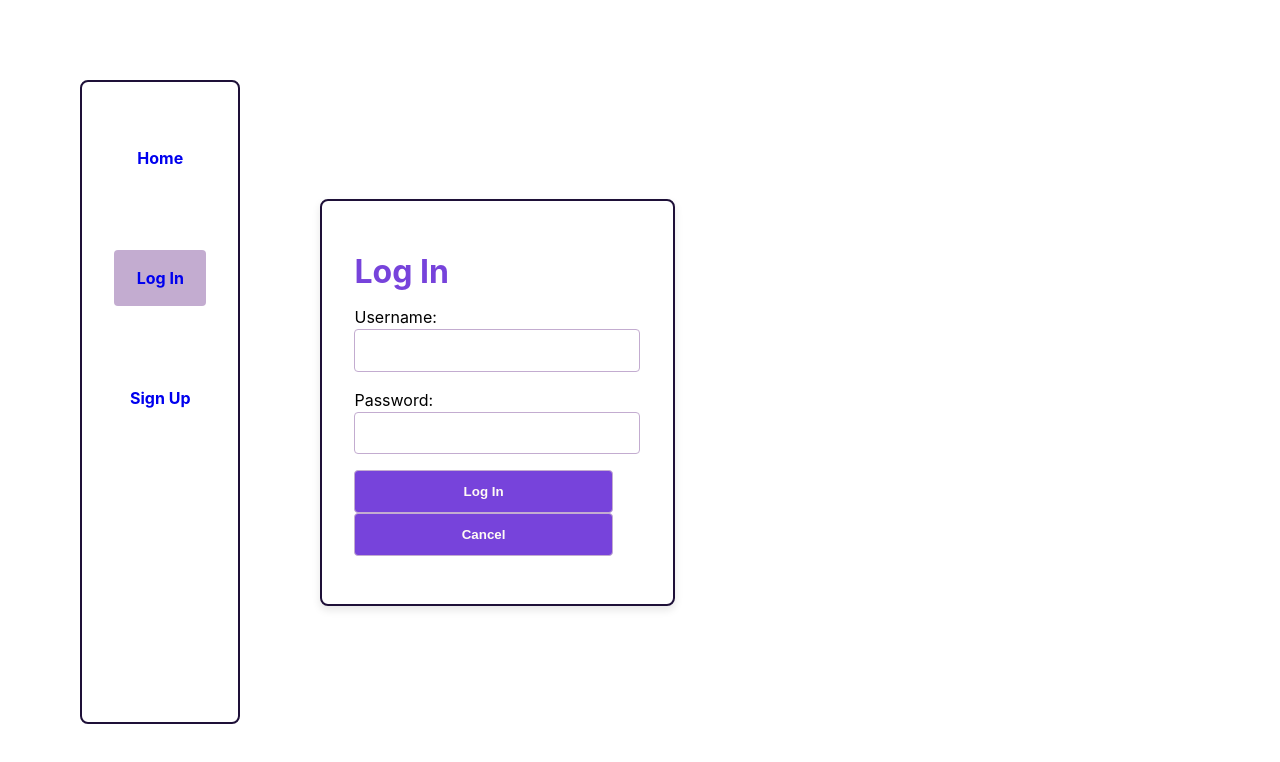
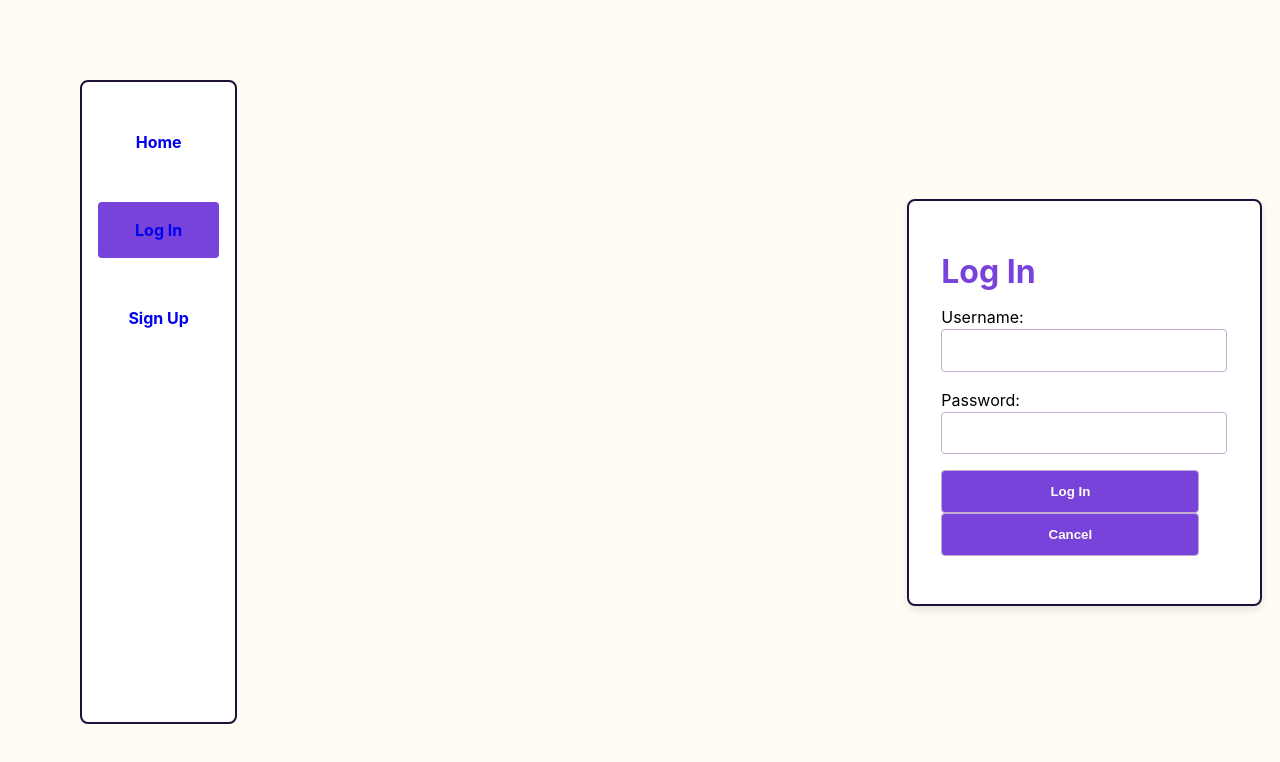
Before and after one commit to vns-shanshan/react-project-front-end, a React (Vite) app: page /signin in a window 1280 px wide. Shown: the top 762 px of the page. Built offline with nearby package versions, Linux system fonts and the light colour scheme; no server answers.

Commit message:
Created README and improved css in sign in/up and navbar

```diff
--- a/src/components/Dashboard/Dashboard.jsx
+++ b/src/components/Dashboard/Dashboard.jsx
@@ -1,11 +1,15 @@
 import { AuthedUserContext } from '../../App';
 import { useContext } from 'react';
+import PostSearch from './PostSearch';
 
-const Dashboard = ({}) => {
+
+const Dashboard = () => {
   const user = useContext(AuthedUserContext);
   return (
     <main>
       <h1>Welcome, {user.username}</h1>
+      <PostSearch />
+
       <p>
         This is the dashboard page where you, and only you, can see a dashboard
         of all of your things.
--- a/src/components/NavBar/NavBar.module.css
+++ b/src/components/NavBar/NavBar.module.css
@@ -13,6 +13,7 @@
 } */
 
 .container {
+  background-color: #FFF;
   display: flex;
   justify-content: center;
   height: 80vh;
@@ -28,12 +29,15 @@
   }
 
   li {
-    padding: 2rem;
+    padding: 1rem;
     text-align: center;
     user-select: none;
   }
 
   a {
+    width: 100%;
+    padding: 0.9rem;
+    border-radius: 4px;
     text-decoration: none;
   }
 
@@ -41,19 +45,25 @@
     color: inherit;
   }
 
-  a:hover {
-    color: rgb(126, 125, 125);
-  }
+
 }
 
 .linkBgSelected {
-  background-color: #c3acd0;
+  background-color: #7743DB;
   padding: 1rem;
   border-radius: 4px;
   color: #fffbf5;
+  transition: background-color 0.3s;
 }
 
 .linkBg {
   padding: 1rem;
   border-radius: 4px;
+  transition: background-color 0.3s;
 }
+
+.linkBg:hover {
+  background-color: #C3ACD0;
+  color: #FFFBF5;
+  font-weight: bold;
+}
--- a/src/components/SigninForm/SigninForm.jsx
+++ b/src/components/SigninForm/SigninForm.jsx
@@ -32,7 +32,7 @@ const SigninForm = ({ setUser }) => {
 
   return (
     <main className={styles.container}>
-      <div className={styles.formBox}>
+      <div className={`${styles.formBox} ${styles.signupinBox}`}>
         <h1 className={styles.title}>Log In</h1>
         <p>{message}</p>
         <form onSubmit={handleSubmit}>
--- a/src/components/SignupForm/SignupForm.jsx
+++ b/src/components/SignupForm/SignupForm.jsx
@@ -41,7 +41,7 @@ const SignupForm = (props) => {
 
   return (
     <main className={styles.container}>
-      <div className={styles.formBox}>
+      <div className={`${styles.formBox} ${styles.signupinBox}`}>
         <h1 className={styles.title}>Sign Up</h1>
         <p>{message}</p>
         <form onSubmit={handleSubmit}>
--- a/src/components/SignupForm/SignupForm.module.css
+++ b/src/components/SignupForm/SignupForm.module.css
@@ -4,12 +4,14 @@
     align-items: center;
     justify-content: center;
     min-height: 100vh;
+    margin-left: 590px;
 }
 
 .formBox {
     padding: 2rem;
     border: 2px solid #1e1038;
     border-radius: 8px;
+    background-color: #FFFFFF;
     box-shadow: 0 4px 8px rgba(0, 0, 0, 0.1);
 }
 
--- a/src/index.css
+++ b/src/index.css
@@ -24,6 +24,7 @@
     } */
 
 body {
+  background-color: #FFFBF5;
   margin: 0;
 
   /* flex-direction: row; */
```
Also changed, not shown: 1 other file (tests, documents, lock files or other folders).
